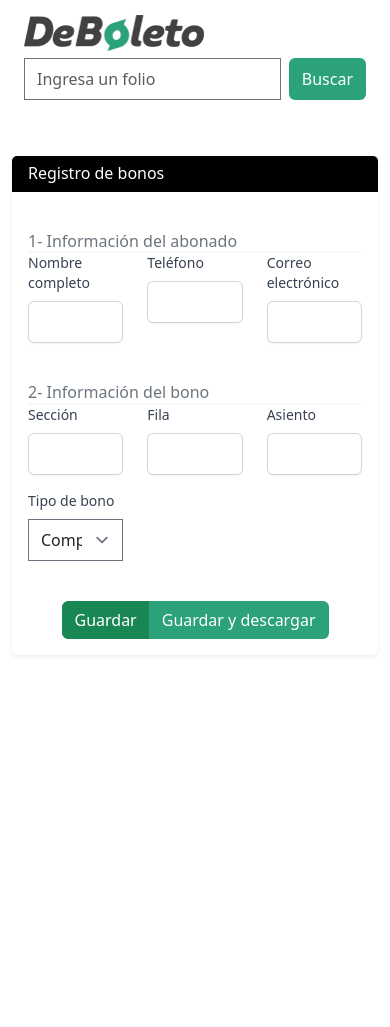
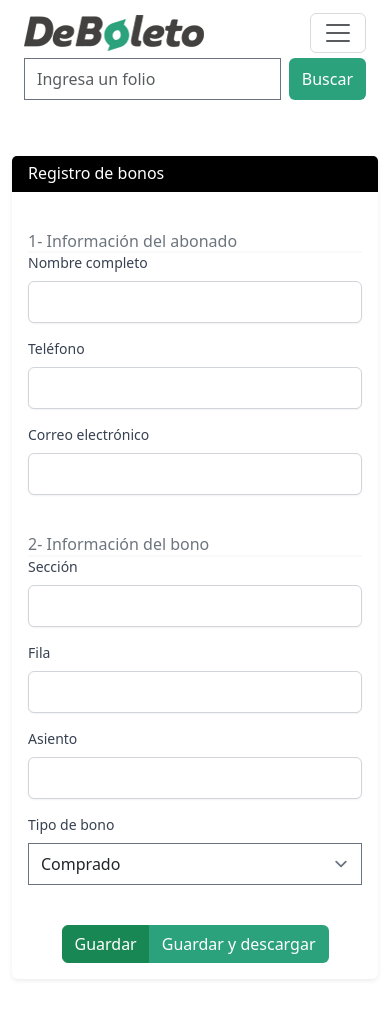
Before and after one commit to DEDC/olmecabonos, a Django app: page / in a window 390 px wide. Before the commit the page ends 656 px from the top, so only its background shows below. Run offline with Django 3.2, Linux system fonts and the light colour scheme; style sheets or scripts are compiled from the project's sources; parts of the project's set-up code (start-up, migrations or seed data) failed here and were passed over.

Commit message:
Se agrega el menú desplegable responsivo

```diff
--- a/templates/bonos/base.html
+++ b/templates/bonos/base.html
@@ -9,6 +9,11 @@
                 <a class="navbar-brand" href="{% url 'registro' %}">
                     <img src="{% static 'images/logo.png' %}" alt="DeBoleto">
                 </a>
+                <button class="navbar-toggler" type="button" data-bs-toggle="collapse"
+                    data-bs-target="#navbarNavAltMarkup" aria-controls="navbarNavAltMarkup"
+                    aria-expanded="false" aria-label="Toggle navigation">
+                    <span class="navbar-toggler-icon"></span>
+                </button>
                 <div class="collapse navbar-collapse justify-content-end me-2" id="navbarNavAltMarkup">
                     <ul class="navbar-nav">
                         <li class="nav-item">
--- a/templates/bonos/registro.html
+++ b/templates/bonos/registro.html
@@ -5,7 +5,7 @@
 <script src="{% static 'app.js' %}" defer></script>
 {% endblock %}
 {% block main %}
-<div class="container mt-5">
+<div class="container mt-5 mb-5">
     {% if messages %}
     {% for message in messages %}
     {% if message.tags == 'success' %}
@@ -24,19 +24,19 @@
                 <h6 class="text-secondary">1- Información del abonado</h6>
                 <hr class="mt-0 border border-light border-1 opacity-100">
                 <div class="row">
-                    <div class="col-4">
+                    <div class="col-sm-12 col-lg-4">
                         <div class="mb-3">
                             <label for="bn-name" class="form-label">Nombre completo</label>
                             <input type="text" class="form-control" id="bn-name" name="bn-name" required>
                         </div>
                     </div>
-                    <div class="col-4">
+                    <div class="col-sm-12 col-lg-4">
                         <div class="mb-3">
                             <label for="bn-phone" class="form-label">Teléfono</label>
                             <input type="text" class="form-control" id="bn-phone" name="bn-phone" required>
                         </div>
                     </div>
-                    <div class="col-4">
+                    <div class="col-sm-12 col-lg-4">
                         <div class="mb-3">
                             <label for="bn-email" class="form-label">Correo electrónico</label>
                             <input type="text" class="form-control" id="bn-email" name="bn-email" required>
@@ -47,25 +47,25 @@
                 <h6 class="text-secondary">2- Información del bono</h6>
                 <hr class="mt-0 border border-light border-1 opacity-100">
                 <div class="row">
-                    <div class="col-4">
+                    <div class="col-sm-12 col-lg-4">
                         <div class="mb-3">
                             <label for="bn-section" class="form-label">Sección</label>
                             <input type="text" class="form-control" id="bn-section" name="bn-section" required>
                         </div>
                     </div>
-                    <div class="col-4">
+                    <div class="col-sm-12 col-lg-4">
                         <div class="mb-3">
                             <label for="bn-row" class="form-label">Fila</label>
                             <input type="text" class="form-control" id="bn-row" name="bn-row" required>
                         </div>
                     </div>
-                    <div class="col-4">
+                    <div class="col-sm-12 col-lg-4">
                         <div class="mb-3">
                             <label for="bn-seat" class="form-label">Asiento</label>
                             <input type="text" class="form-control" id="bn-seat" name="bn-seat" required>
                         </div>
                     </div>
-                    <div class="col-4">
+                    <div class="col-sm-12 col-lg-4">
                         <div class="mb-3">
                             <label for="bn-type" class="form-label">Tipo de bono</label>
                             <select class="form-select" id="bn-type" name="tipo">
```
